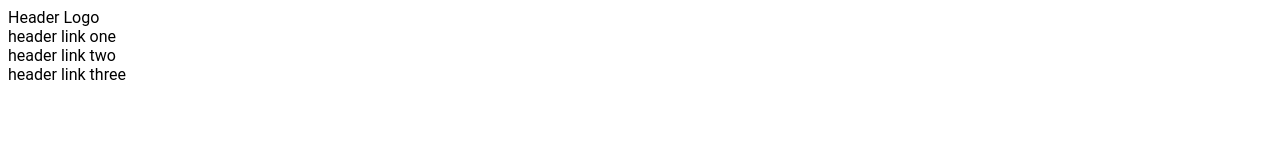
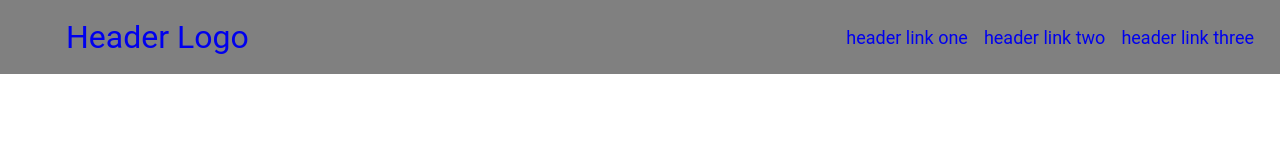
Before and after one commit to devosm/odin-landing-page, a plain HTML site: page index.html in a window 1280 px wide. Drawn offline with Linux system fonts and the light colour scheme.

Commit message:
Basic header styling and flexbox

```diff
--- a/index.html
+++ b/index.html
@@ -8,11 +8,15 @@
     <link rel="stylesheet" href="style.css">
 </head>
 <body>
-    <div class="menu">
-        <div class="logo">Header Logo</div>
-        <div class="link">header link one</div>
-        <div class="link">header link two</div>
-        <div class="link">header link three</div>
+    <div class="header">
+        <ul class="header-left">
+            <li><a href="#">Header Logo</a></li>
+        </ul>
+        <ul class="header-right">
+            <li><a href="#">header link one</a></li>
+            <li><a href="#">header link two</a></li>
+            <li><a href="#">header link three</a></li>
+        </ul>
     </div>
 </body>
 </html>
--- a/style.css
+++ b/style.css
@@ -1,3 +1,34 @@
 * {
     font-family: 'Roboto', sans-serif;
+    margin: 0px;
 }
+
+ul {
+    list-style: none;
+}
+
+a {
+    text-decoration: none;
+    margin: 8px;
+}
+
+.header {
+    display: flex;
+    justify-content: space-between;
+    align-items: center;
+    flex-direction: row;
+    background-color: grey;
+    padding: 18px;
+}
+
+.header-left {
+    display: flex;
+    font-size: 32px;
+}
+
+.header-right {
+    display: flex;
+    justify-content: right;
+    align-items: center;
+    font-size: large;
+}
```
